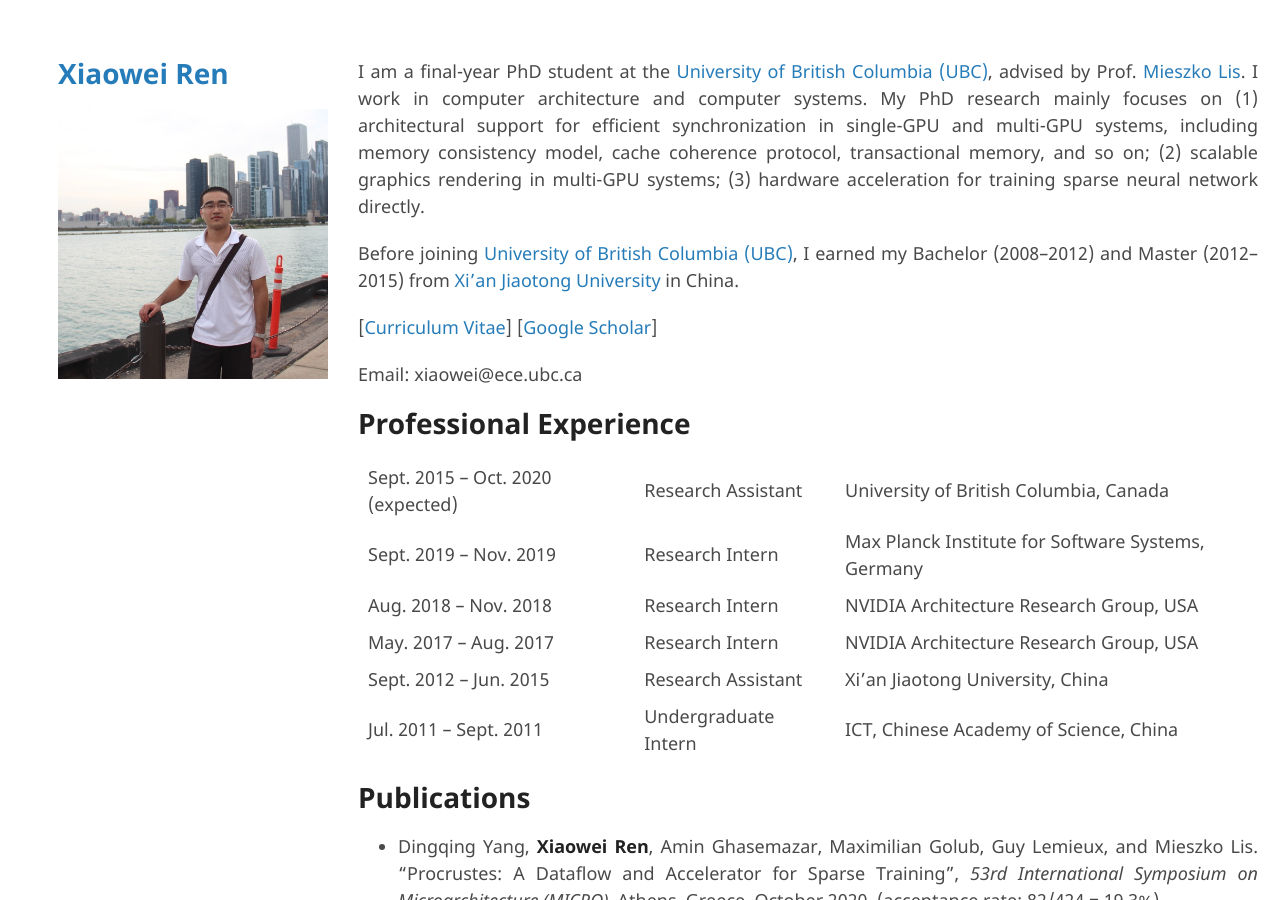
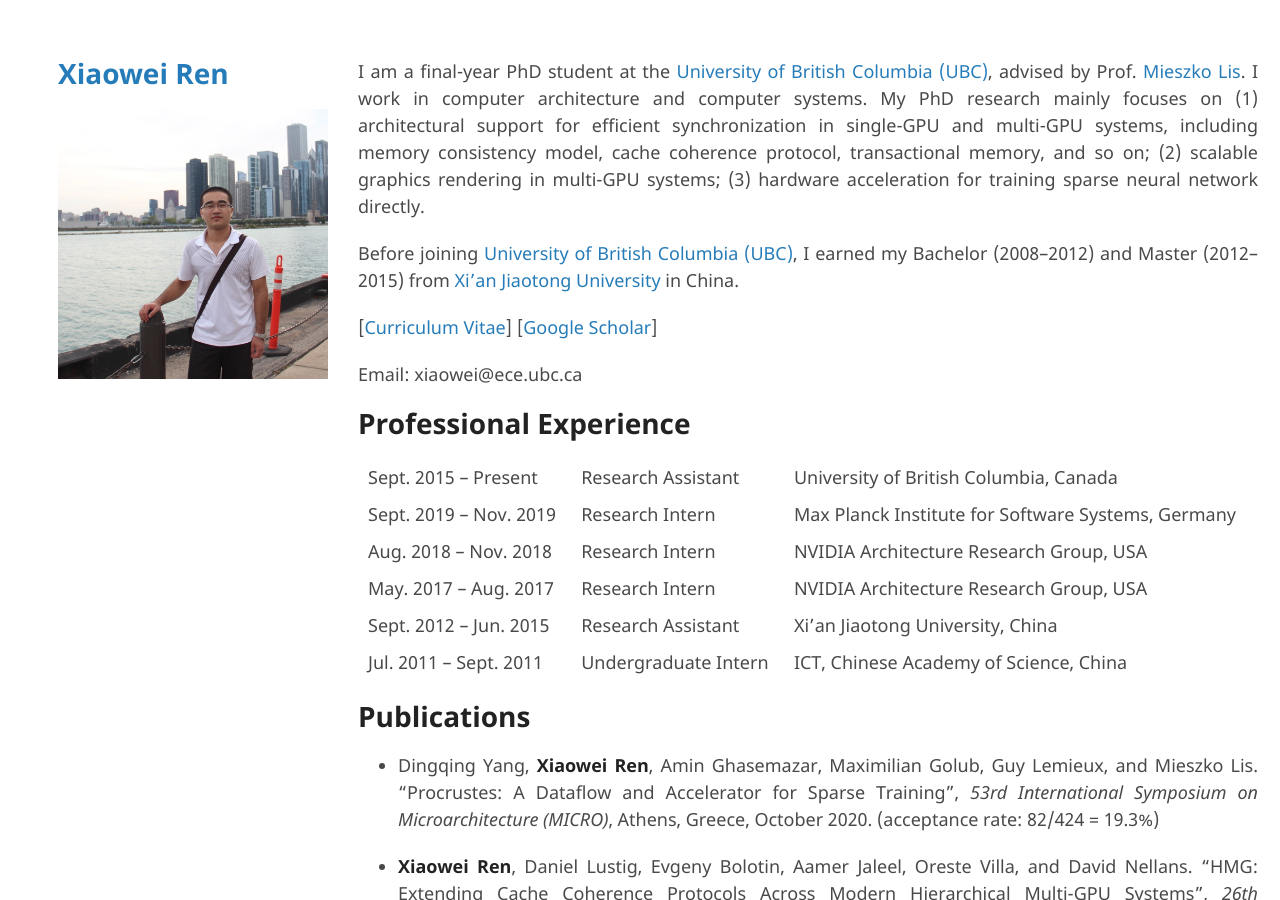
Before and after one commit to ericrxw/xiaoweiren, a Jekyll site: the page built from index.md, in a window 1280 px wide and 900 px high. Built offline with Jekyll 4.4.1, drawn with Linux system fonts in a browser that asks for light colours; our own code applies the rules of GitHub Pages for plain Markdown files; the repository's description, which GitHub fills in, is left out.

Commit message:
trivial change

```diff
--- a/index.md
+++ b/index.md
@@ -8,7 +8,7 @@ Email: xiaowei@ece.ubc.ca
 
 # Professional Experience
 
-|Sept. 2015 -- Oct. 2020 (expected)   |  Research Assistant  | University of British Columbia, Canada             |
+|Sept. 2015 -- Present   |  Research Assistant  | University of British Columbia, Canada             |
 |Sept. 2019 -- Nov. 2019 | Research Intern      | Max Planck Institute for Software Systems, Germany |
 |Aug. 2018 -- Nov. 2018  | Research Intern      | NVIDIA Architecture Research Group, USA            |
 |May. 2017 -- Aug. 2017  | Research Intern      | NVIDIA Architecture Research Group, USA            |
```
